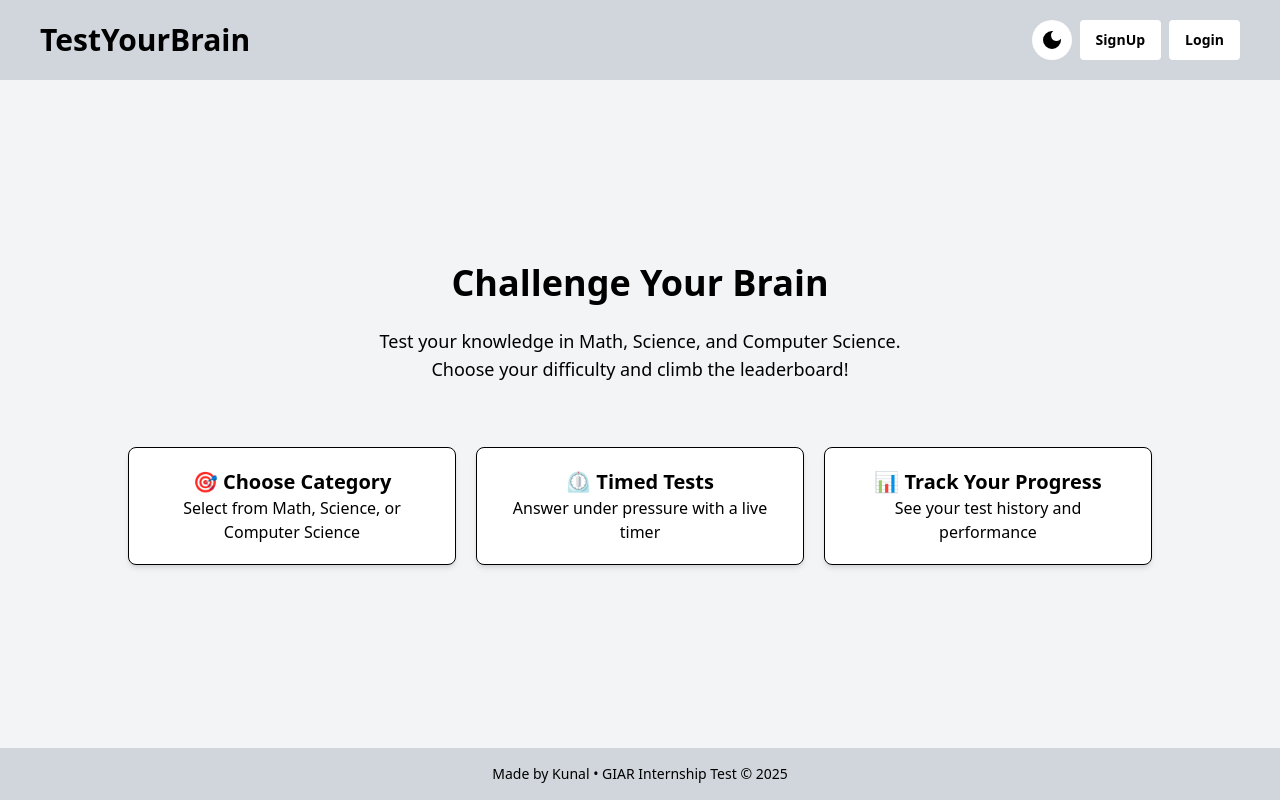
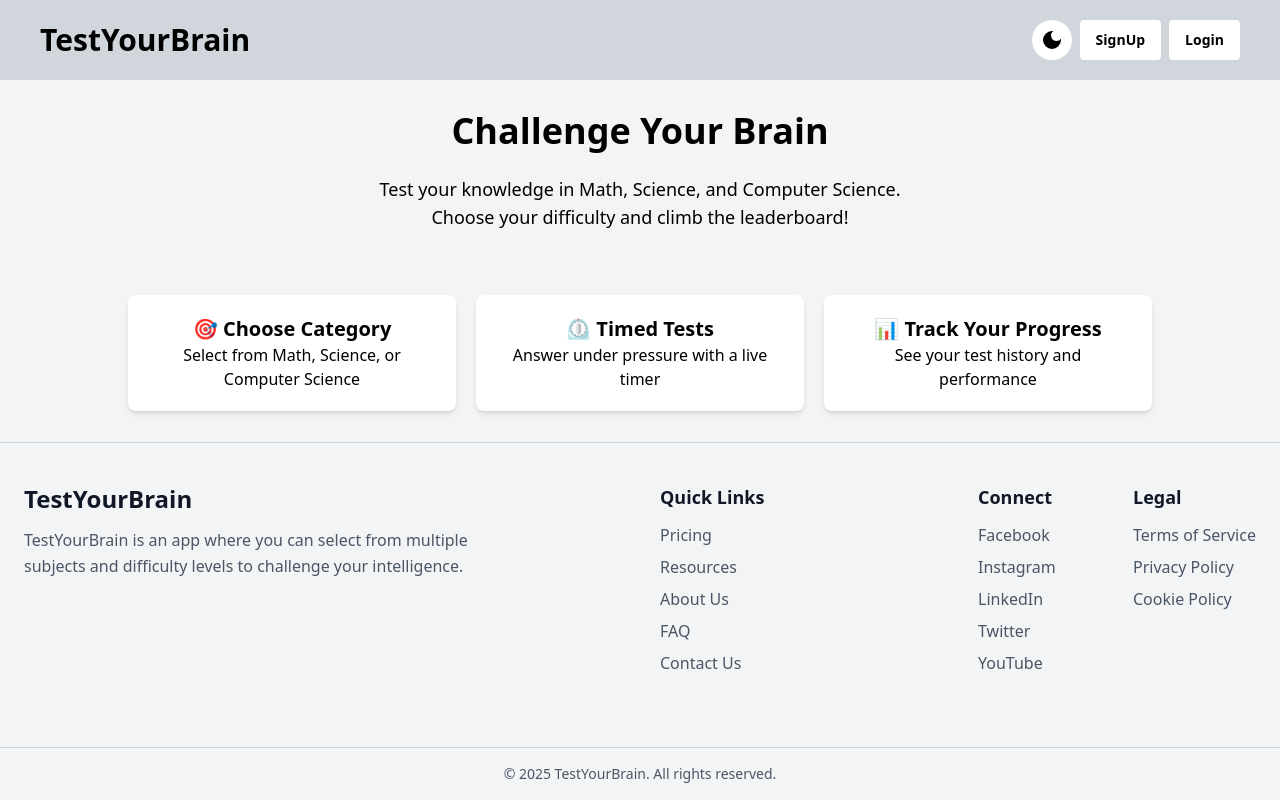
Before and after one commit to Kunal-Kaloniya/Internship-Tasks, a React (Vite) app in the folder Task 2 (Quiz)/task2frontend/: page / in a window 1280 px wide. Built offline with nearby package versions, Linux system fonts and the light colour scheme.

Commit message:
Added the footer component

```diff
--- /dev/null
+++ b/Task 2 (Quiz)/task2frontend/src/components/Footer.jsx
@@ -0,0 +1,63 @@
+export default function Footer() {
+    return (
+        <footer className="w-full bg-gray-100 dark:bg-black border-t border-gray-300 dark:border-gray-700">
+            <div className="max-w-7xl mx-auto px-6 py-10 grid grid-cols-1 md:grid-cols-4 gap-10">
+                {/* Brand Info */}
+                <section className="md:col-span-2">
+                    <h4 className="text-2xl font-bold text-gray-900 dark:text-white">
+                        TestYourBrain
+                    </h4>
+                    <p className="mt-3 text-gray-600 dark:text-gray-400 max-w-md leading-relaxed">
+                        TestYourBrain is an app where you can select from multiple subjects and
+                        difficulty levels to challenge your intelligence.
+                    </p>
+                </section>
+
+                {/* Quick Links */}
+                <section>
+                    <h5 className="text-lg font-semibold text-gray-900 dark:text-white mb-3">
+                        Quick Links
+                    </h5>
+                    <ul className="space-y-2 text-gray-600 dark:text-gray-400">
+                        <li><a href="#" className="hover:text-gray-900 dark:hover:text-white">Pricing</a></li>
+                        <li><a href="#" className="hover:text-gray-900 dark:hover:text-white">Resources</a></li>
+                        <li><a href="#" className="hover:text-gray-900 dark:hover:text-white">About Us</a></li>
+                        <li><a href="#" className="hover:text-gray-900 dark:hover:text-white">FAQ</a></li>
+                        <li><a href="#" className="hover:text-gray-900 dark:hover:text-white">Contact Us</a></li>
+                    </ul>
+                </section>
+
+                {/* Connect + Legal */}
+                <section className="grid grid-cols-2 gap-8">
+                    <div>
+                        <h5 className="text-lg font-semibold text-gray-900 dark:text-white mb-3">
+                            Connect
+                        </h5>
+                        <ul className="space-y-2 text-gray-600 dark:text-gray-400">
+                            <li><a href="#" className="hover:text-gray-900 dark:hover:text-white">Facebook</a></li>
+                            <li><a href="#" className="hover:text-gray-900 dark:hover:text-white">Instagram</a></li>
+                            <li><a href="#" className="hover:text-gray-900 dark:hover:text-white">LinkedIn</a></li>
+                            <li><a href="#" className="hover:text-gray-900 dark:hover:text-white">Twitter</a></li>
+                            <li><a href="#" className="hover:text-gray-900 dark:hover:text-white">YouTube</a></li>
+                        </ul>
+                    </div>
+                    <div>
+                        <h5 className="text-lg font-semibold text-gray-900 dark:text-white mb-3">
+                            Legal
+                        </h5>
+                        <ul className="space-y-2 text-gray-600 dark:text-gray-400">
+                            <li><a href="#" className="hover:text-gray-900 dark:hover:text-white">Terms of Service</a></li>
+                            <li><a href="#" className="hover:text-gray-900 dark:hover:text-white">Privacy Policy</a></li>
+                            <li><a href="#" className="hover:text-gray-900 dark:hover:text-white">Cookie Policy</a></li>
+                        </ul>
+                    </div>
+                </section>
+            </div>
+
+            {/* Bottom Bar */}
+            <div className="border-t border-gray-300 dark:border-gray-700 mt-8 py-4 text-center text-sm text-gray-600 dark:text-gray-500">
+                © {new Date().getFullYear()} TestYourBrain. All rights reserved.
+            </div>
+        </footer>
+    );
+}
--- a/Task 2 (Quiz)/task2frontend/src/pages/IntroPage.jsx
+++ b/Task 2 (Quiz)/task2frontend/src/pages/IntroPage.jsx
@@ -1,3 +1,5 @@
+import Footer from "../components/Footer";
+
 function IntroPage() {
     return (
         <div className={`min-h-[90vh] flex flex-col items-center justify-between dark:bg-gray-800 dark:text-white transition-all duration-300`}>
@@ -9,25 +11,22 @@ function IntroPage() {
                 </p>
 
                 <div className="grid grid-cols-1 md:grid-cols-3 gap-5 mt-10 max-w-5xl text-center">
-                    <div className="bg-white text-black shadow-md rounded-lg p-5 border">
+                    <div className="bg-white text-black shadow-md rounded-lg p-5">
                         <h3 className="text-xl font-bold">🎯 Choose Category</h3>
                         <p>Select from Math, Science, or Computer Science</p>
                     </div>
-                    <div className="bg-white text-black shadow-md rounded-lg p-5 border">
+                    <div className="bg-white text-black shadow-md rounded-lg p-5">
                         <h3 className="text-xl font-bold">⏲️ Timed Tests</h3>
                         <p>Answer under pressure with a live timer</p>
                     </div>
-                    <div className="bg-white text-black shadow-md rounded-lg p-5 border">
+                    <div className="bg-white text-black shadow-md rounded-lg p-5">
                         <h3 className="text-xl font-bold">📊 Track Your Progress</h3>
                         <p>See your test history and performance</p>
                     </div>
                 </div>
             </main>
 
-            {/* Footer */}
-            <footer className="w-full text-center py-4 text-sm bg-gray-300 dark:bg-slate-900">
-                Made by Kunal • GIAR Internship Test © 2025
-            </footer>
+            <Footer />
         </div>
     );
 }
```
